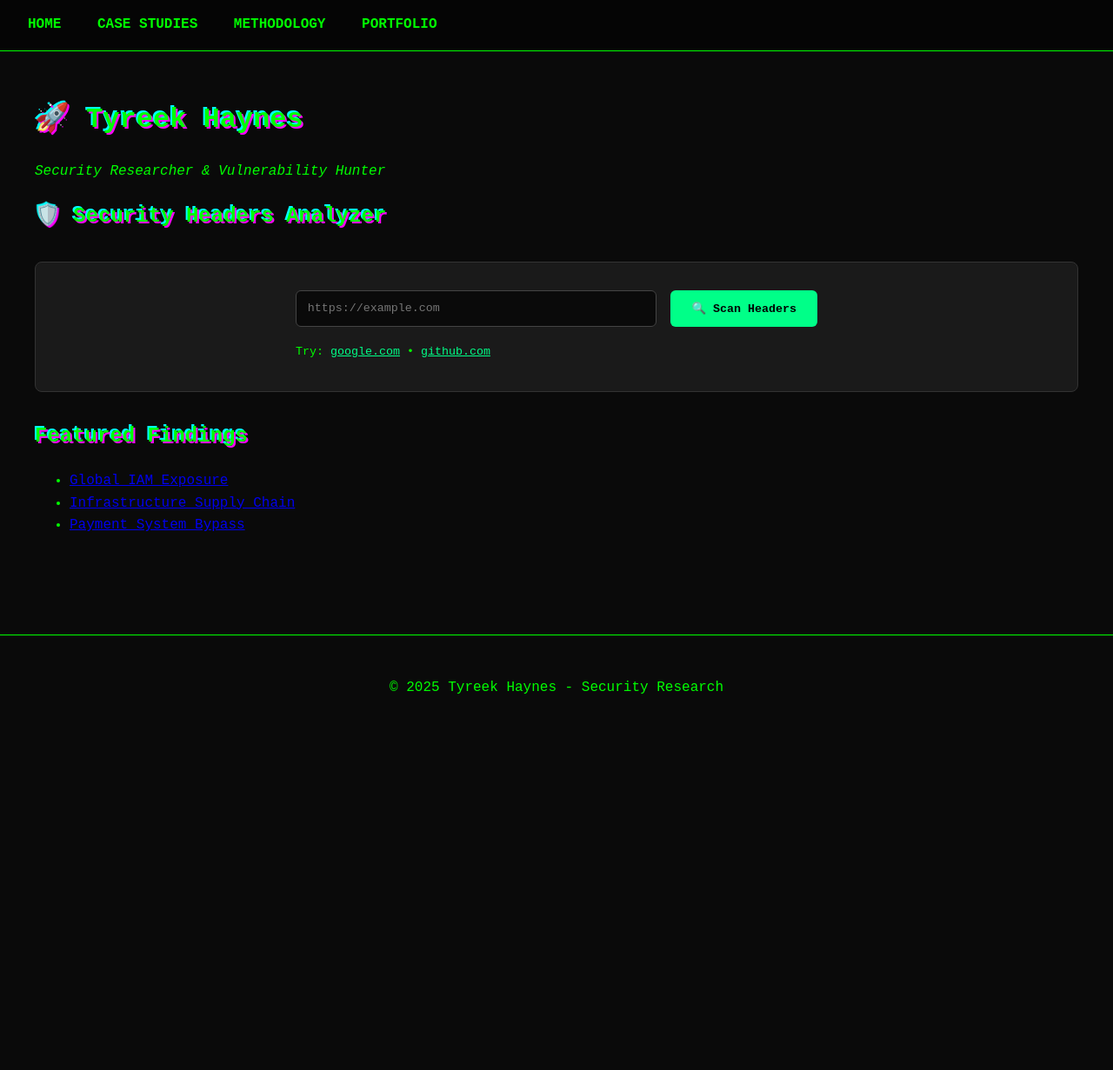
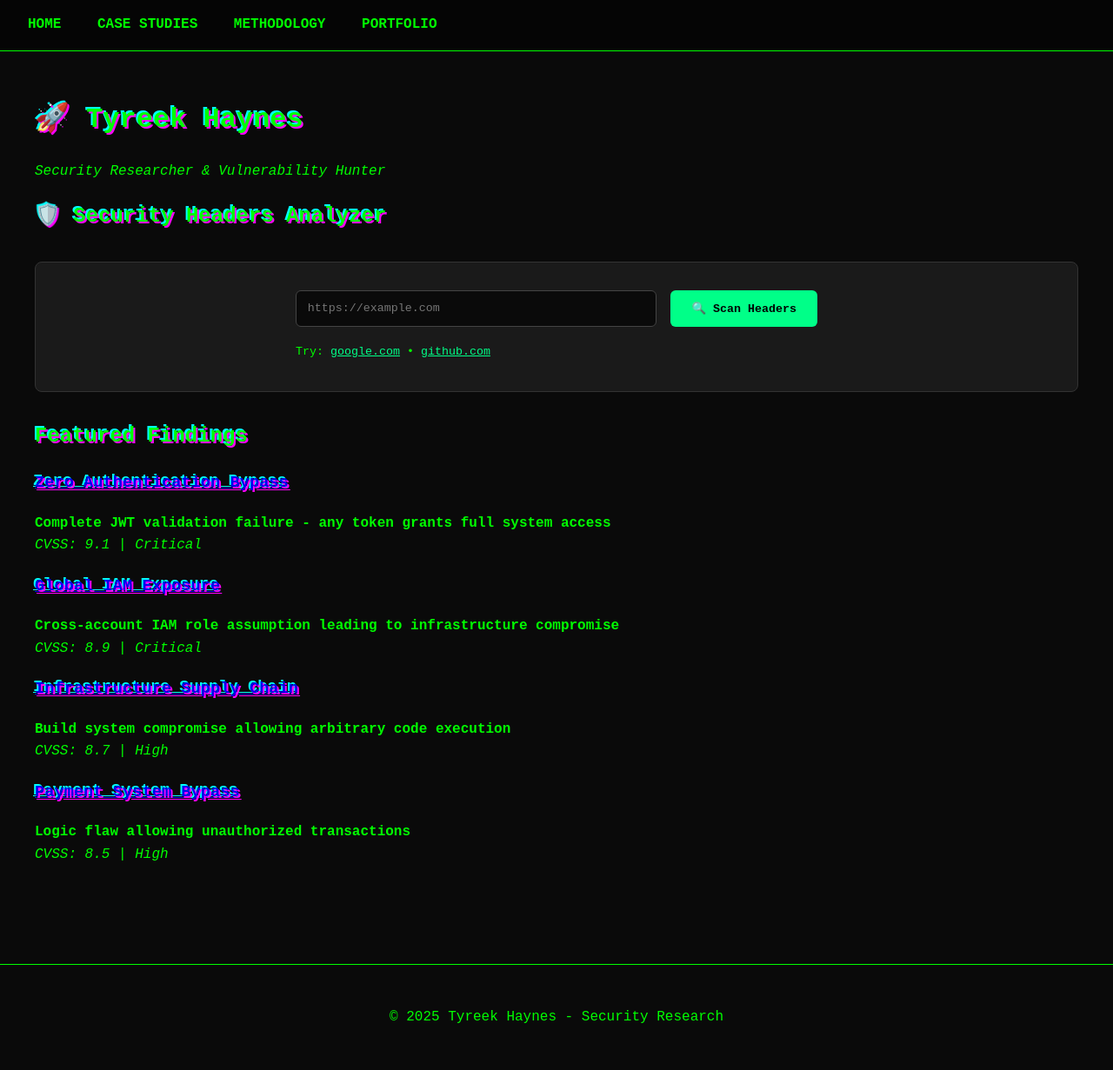
Before and after one commit to TyreekHaynes/Security-Research, a Jekyll site: the page built from index.md, in a window 1280 px wide. Shown: the whole page at 87% size. Built offline with Jekyll 4.4.1, drawn with Linux system fonts in a browser that asks for light colours; before the commit the page ends 900 px from its top, so only the background shows below that.

Commit message:
Update index.md

```diff
--- a/index.md
+++ b/index.md
@@ -242,14 +242,26 @@ document.addEventListener('DOMContentLoaded', function() {
 
 ## Featured Findings
 
-- [Global IAM Exposure](/Security-Research/findings/global-iam-exposure.html)
-- [Infrastructure Supply Chain](/Security-Research/findings/infrastructure-supply-chain.html)
-- [Payment System Bypass](/Security-Research/findings/payment-system-bypass.html)
+### [Zero Authentication Bypass](/findings/jwt-validation-bypass.html)
+**Complete JWT validation failure - any token grants full system access**
+*CVSS: 9.1 | Critical*
+
+### [Global IAM Exposure](/findings/global-iam-exposure.html)
+**Cross-account IAM role assumption leading to infrastructure compromise**
+*CVSS: 8.9 | Critical*
+
+### [Infrastructure Supply Chain](/findings/infrastructure-supply-chain.html)
+**Build system compromise allowing arbitrary code execution**
+*CVSS: 8.7 | High*
+
+### [Payment System Bypass](/findings/payment-system-bypass.html)
+**Logic flaw allowing unauthorized transactions**
+*CVSS: 8.5 | High*
 
 {% for post in site.posts %}
 <div class="post-item">
     <h3><a href="{{ post.url }}">{{ post.title }}</a></h3>
-    <p>{{ post.date | date: "%B %d, %Y" }}</p>
+    <small>{{ post.date | date: "%B %d, %Y" }}</small>
     <p>{{ post.excerpt }}</p>
 </div>
 {% endfor %}
```
